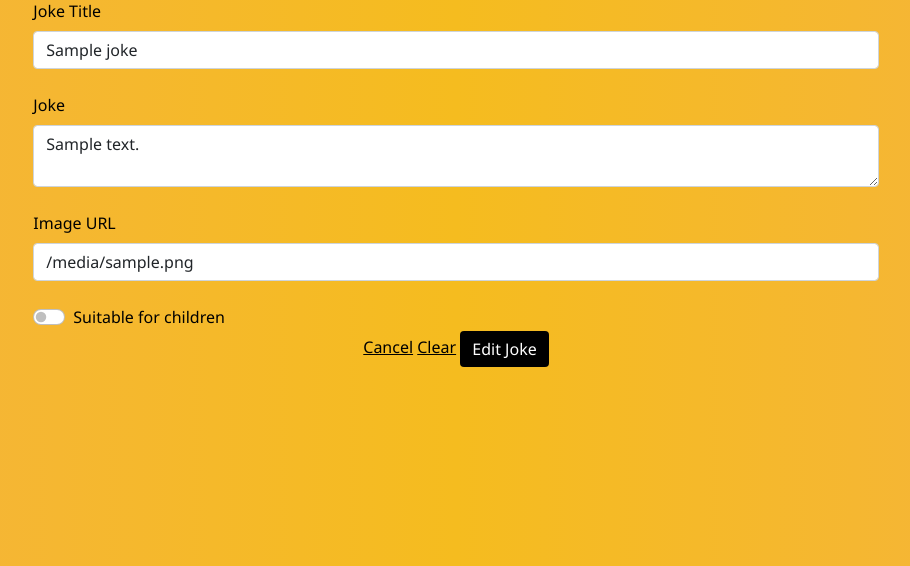
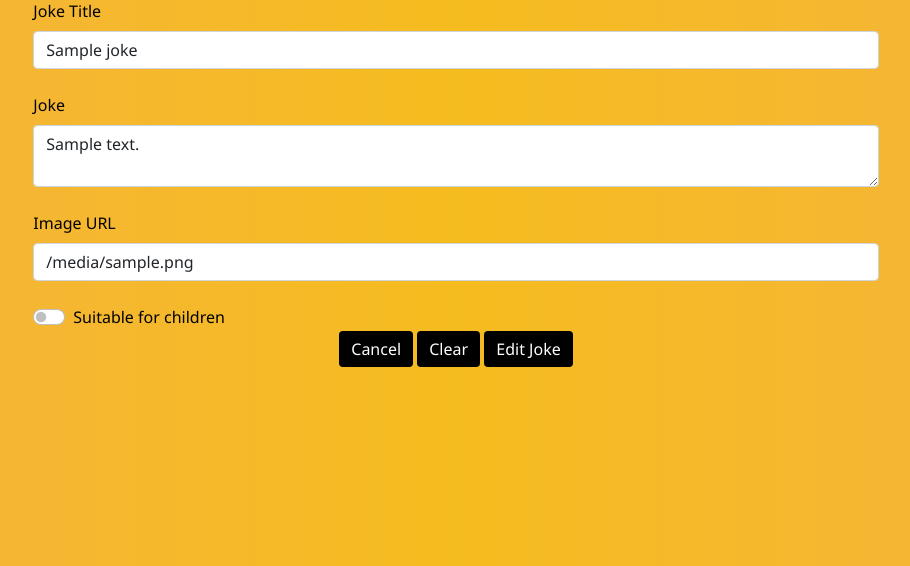
Before and after one commit to DarraghReid/just_jokes, a Flask app: template templates/edit_joke.html in a window 1280 px wide. Shown: the part 168-734 px from the top of the page, without its empty margins (184-1094 px from the left). Run offline with Flask 2, Linux system fonts and the light colour scheme; the template is opened without the code that fills it: most values are stand-ins (such as "Sample title", 1, 10 or a date in 2020); some libraries are stand-ins or nearby versions.

Commit message:
add styling to edit form buttons

```diff
--- a/templates/edit_joke.html
+++ b/templates/edit_joke.html
@@ -39,9 +39,9 @@
                 <!-- edit joke/cancel/clear buttons -->
                 <div class="text-center">
                     <!-- cancel button -->
-                    <a href="{{ url_for('get_jokes') }}">Cancel</a>
+                    <a class="btn btn-primary" href="{{ url_for('get_jokes') }}">Cancel</a>
                     <!-- clear button -->
-                    <a href="{{ url_for('edit_joke', joke_id=joke._id) }}">Clear</a>
+                    <a class="btn btn-primary" href="{{ url_for('edit_joke', joke_id=joke._id) }}">Clear</a>
                     <!-- edit joke button -->
                     <button type="submit" class="btn btn-primary">Edit Joke</button>
                 </div>
```
